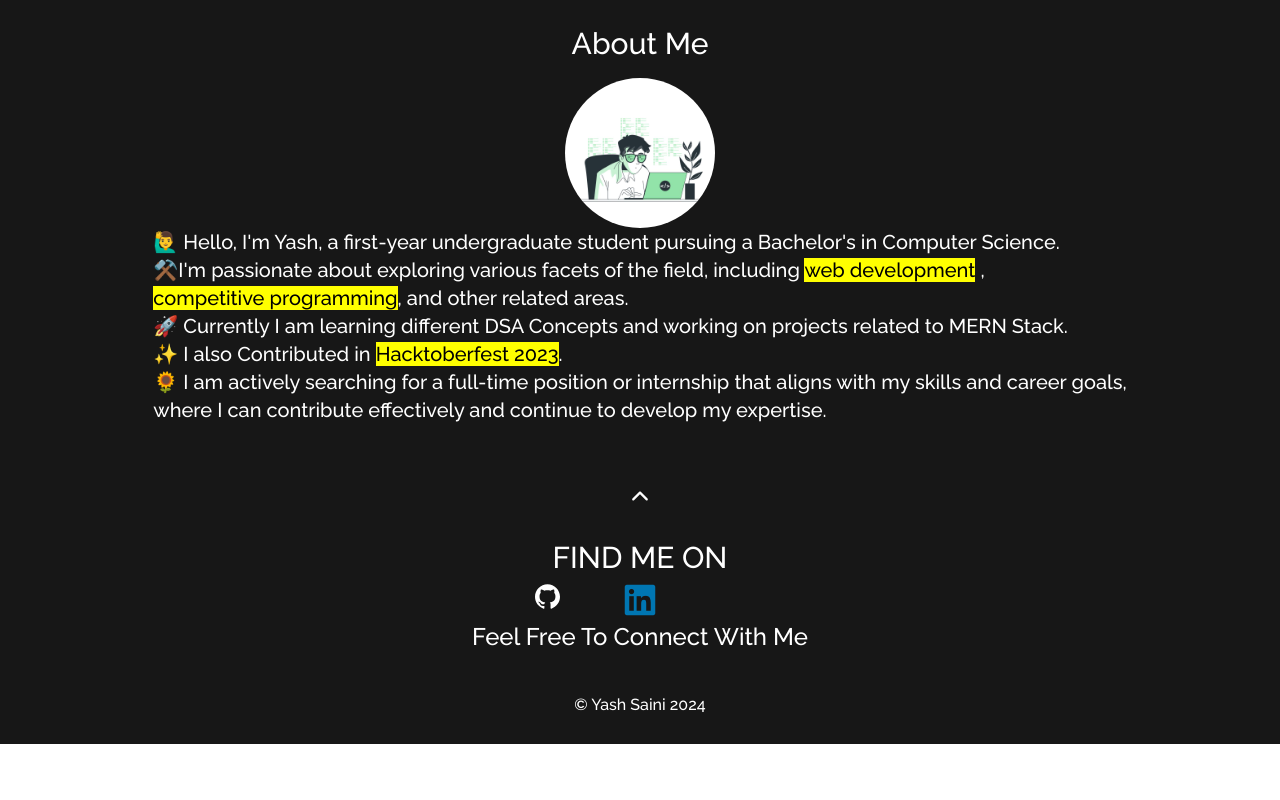
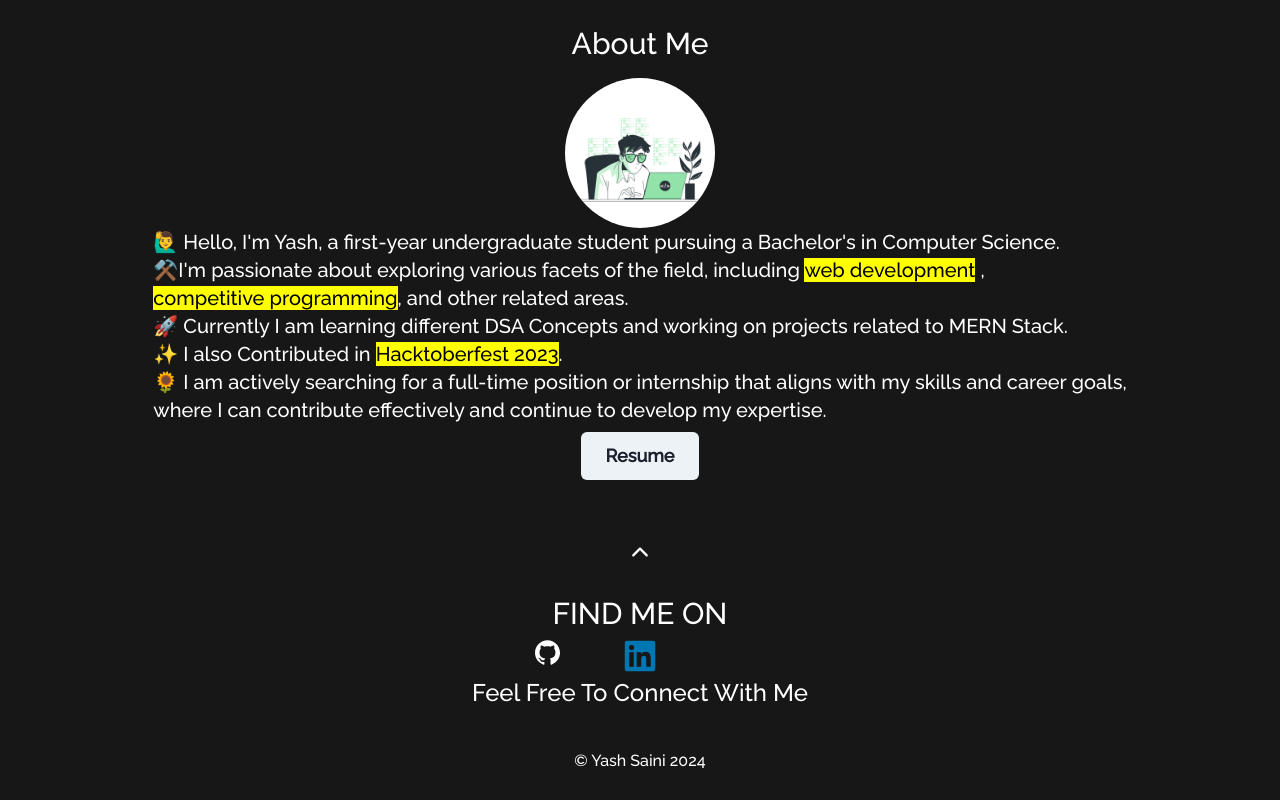
Before and after one commit to Yashh56/Portfolio, a React (Vite) app: page / in a window 1280 px wide. Shown: the part 850-1650 px from the top of the page. Before the commit the page ends 1594 px from the top, so only its background shows below. Built offline with nearby package versions, Linux system fonts and the light colour scheme; some icons are missing; what tailwindcss-animated would draw is missing.

Commit message:
Resume Updated

```diff
--- a/src/Components/About.tsx
+++ b/src/Components/About.tsx
@@ -1,7 +1,9 @@
-import { Image } from '@chakra-ui/react'
+import { Button, Image } from '@chakra-ui/react'
 import { useEffect, useState } from 'react';
+import { Link } from 'react-router-dom';
 
-const About = () => { const [isVisible, setIsVisible] = useState(false);
+const About = () => {
+    const [isVisible, setIsVisible] = useState(false);
 
     const handleScroll = () => {
         if (window.scrollY > 70) {
@@ -20,7 +22,7 @@ const About = () => { const [isVisible, setIsVisible] = useState(false);
     return (
         <div className='flex  bg-[#171717] flex-col justify-center max-md:p-4 items-center'>
             <h1 id='animatedSection' className='text-center text-3xl m-4'>About Me</h1>
-            <div className={`flex items-center justify-center ${isVisible ? 'animate-fade-right animate-duration-[1000ms] animate-ease-out':' '}`}>
+            <div className={`flex items-center justify-center ${isVisible ? 'animate-fade-right animate-duration-[1000ms] animate-ease-out' : ' '}`}>
                 <div className='flex-col flex justify-center items-center text-left'>
                     <Image
                         className='flex items-center justify-center md:w-96 md:h-96 w-72 h-72'
@@ -38,6 +40,11 @@ const About = () => { const [isVisible, setIsVisible] = useState(false);
                         <p>🌻 I am actively searching for a full-time position or internship that aligns with my skills and career goals,</p>
                         <p> where I can contribute effectively and continue to develop my expertise. </p>
                     </div>
+                    <div className='flex mt-2 float-left'>
+                        <Link to={'https://drive.google.com/file/d/1Vv_-xN48d-rTqdfAm5NEUeCXkGBn3z4p/view'} target='_blank' >
+                            <Button size={'lg'} className='Button'>Resume</Button>
+                        </Link>
+                    </div>
                 </div>
             </div>
         </div>
--- a/src/Pages/AboutMe.tsx
+++ b/src/Pages/AboutMe.tsx
@@ -23,9 +23,9 @@ export default function AboutMe() {
           <p>
           ▫️ I am also looking for internships and opportunities to work with amazing people.
           </p>
-          <p>
+          {/* <p>
           ▫️ My Rating on Codeforces: 1156
-          </p>
+          </p> */}
           <p>
           ▫️ My Rating on LeetCode: 1586
           </p>
@@ -55,9 +55,9 @@ export default function AboutMe() {
           <Link to='https://leetcode.com/yashsaini18166/' target='_blank'>
             <Image src="LeetCode.svg" alt="LeetCode" width='20' height='10' />
           </Link>
-          <Link to='https://codeforces.com/profile/Yashh56' target='_blank'>
+          {/* <Link to='https://codeforces.com/profile/Yashh56' target='_blank'>
             <Image src="codeforces.svg" alt="Codeforces" width='20' height='10' />
-          </Link>
+          </Link> */}
           </div>
       </div>
     </div>
```
